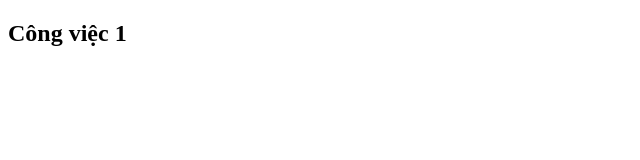
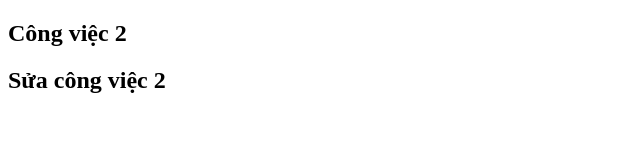
Before and after one commit to LeHuuHuy020105/duan5, a plain HTML site: page index.html in a window 1280 px wide. Shown: the whole page, without its empty margins (0-640 px from the left). Drawn offline with Linux system fonts and the light colour scheme.

Commit message:
Sửa công việc 2

```diff
--- a/index.html
+++ b/index.html
@@ -6,6 +6,7 @@
     <title>Nhánh main</title>
   </head>
   <body>
-    <h2>Công việc 1</h2>
+    <h2>Công việc 2</h2>
+    <h2>Sửa công việc 2</h2>
   </body>
 </html>
```
